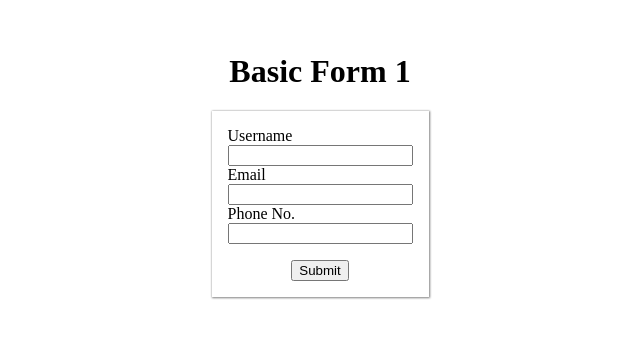
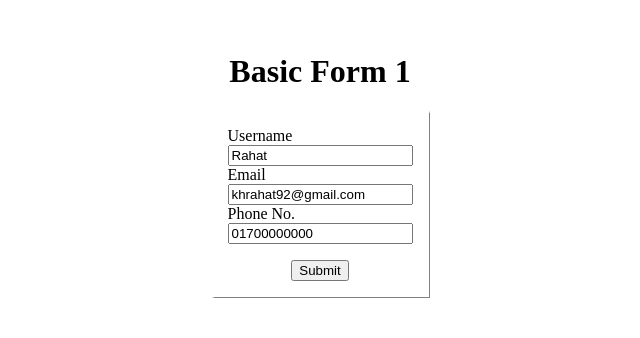
Before and after one commit to Rahat92/basic_react_context_api, a React (Create React App) app: page / in a window 1280 px wide. Shown: the part 244-582 px from the top of the page, without its empty margins (320-960 px from the left). Built offline with nearby package versions, Linux system fonts and the light colour scheme.

Commit message:
set default value using useForm hook

```diff
--- a/src/components/YoutubeForm.tsx
+++ b/src/components/YoutubeForm.tsx
@@ -14,7 +14,13 @@ interface formValue {
 
 const YoutubeForm = () => {
   renderCount++;
-  const form = useForm<formValue>();
+  const form = useForm<formValue>({
+    defaultValues: {
+      username: "Rahat",
+      email: "khrahat92@gmail.com",
+      phone: "01700000000",
+    },
+  });
   const { register, control, handleSubmit, formState } = form;
 
   const { errors } = formState;
@@ -37,7 +43,7 @@ const YoutubeForm = () => {
       <div
         style={{
           // border: "1px solid black",
-          boxShadow: "0 0 2px .5px gray",
+          boxShadow: "0 0 1px .5px gray",
           padding: "1rem",
         }}
       >
@@ -82,7 +88,7 @@ const YoutubeForm = () => {
             )}
           </div>
           <div>
-            <label className={style.label} htmlFor="channel">
+            <label className={style.label} htmlFor="phone">
               Phone No.
             </label>
             <input
```
